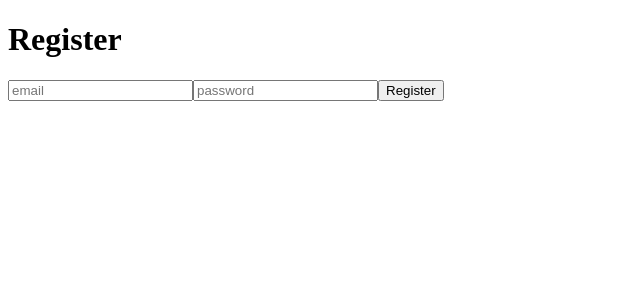
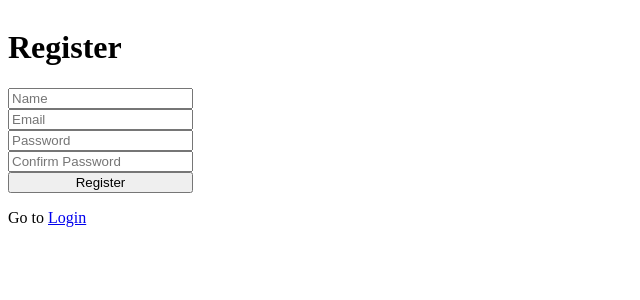
Before and after one commit to Valentino30/Todo_App_React_Typescript_Auth_Context, a React (Create React App) app: page /register in a window 1280 px wide. Before the commit this address led to /auth. Shown: the top 300 px of the page, without its empty margins (0-640 px from the left). Built offline with nearby package versions, Linux system fonts and the light colour scheme.

Commit message:
Add auth valdation and login page

```diff
--- a/src/App.tsx
+++ b/src/App.tsx
@@ -15,7 +15,8 @@ function App() {
           <Route path="/" element={<Dashboard />} />
         </Route>
         <Route element={<PublicRoutes />}>
-          <Route path="/auth" element={<Auth />} />
+          <Route path="/login" element={<Auth />} />
+          <Route path="/register" element={<Auth />} />
         </Route>
         <Route path="*" element={<Navigate to="/" />} />
       </Routes>
--- a/src/components/Auth.tsx
+++ b/src/components/Auth.tsx
@@ -1,18 +1,27 @@
 import { useState } from "react";
+import { useLocation } from "react-router";
 
 import Form from "../shared/Form";
+import Text from "../shared/Text";
 import Input from "../shared/Input";
+import Header from "../shared/Header";
 import Button from "../shared/Button";
 
+import { useAuth } from "../context/auth";
 import { CredentialsType } from "../types/auth";
-import { useAuth } from "../context/auth";
+import { Link } from "react-router-dom";
 
 export default function Auth() {
+  const { pathname } = useLocation();
   const { register } = useAuth();
   const [credentials, setCredentials] = useState<CredentialsType>({
+    name: "",
+    email: "",
     password: "",
-    email: "",
+    confirmPassword: "",
   });
+
+  const isRegisterPage = pathname === "/register";
 
   const handleChange = (e: React.ChangeEvent<HTMLInputElement>) => {
     setCredentials({
@@ -23,26 +32,68 @@ export default function Auth() {
 
   const handleSubmit = (e: React.ChangeEvent<HTMLFormElement>) => {
     e.preventDefault();
-    register(credentials);
+    if (isRegisterPage && !credentials.name) {
+      alert("Please insert name");
+    } else if (!credentials.email) {
+      alert("Please insert email");
+    } else if (!credentials.password) {
+      alert("Please insert password");
+    } else if (
+      isRegisterPage &&
+      !(credentials.password === credentials.confirmPassword)
+    ) {
+      alert("Please insert matching passwords");
+    } else {
+      register(credentials);
+    }
   };
 
   return (
-    <div>
-      <h1>Register</h1>
+    <div style={{ display: "flex" }}>
       <Form handleSubmit={handleSubmit}>
+        <Header>{isRegisterPage ? "Register" : "Login"}</Header>
+        {isRegisterPage && (
+          <Input
+            name="name"
+            placeholder="Name"
+            handleChange={handleChange}
+            value={credentials?.name}
+          />
+        )}
+
         <Input
           name="email"
-          placeholder="email"
+          placeholder="Email"
           handleChange={handleChange}
           value={credentials?.email}
         />
         <Input
           name="password"
-          placeholder="password"
+          placeholder="Password"
           handleChange={handleChange}
           value={credentials?.password}
         />
-        <Button handleClick={() => {}}>Register</Button>
+        {isRegisterPage && (
+          <Input
+            name="confirmPassword"
+            placeholder="Confirm Password"
+            handleChange={handleChange}
+            value={credentials?.confirmPassword}
+          />
+        )}
+        <Button>{isRegisterPage ? "Register" : "Login"}</Button>
+        <Text
+          withLink
+          linkComponent={
+            isRegisterPage ? (
+              <Link to="/login">Login</Link>
+            ) : (
+              <Link to="/register">Register</Link>
+            )
+          }
+        >
+          Go to
+        </Text>
       </Form>
     </div>
   );
--- a/src/components/Dashboard.tsx
+++ b/src/components/Dashboard.tsx
@@ -1,4 +1,7 @@
+import Text from "../shared/Text";
+import Header from "../shared/Header";
 import Button from "../shared/Button";
+
 import { useAuth } from "../context/auth";
 
 export default function Dashboard() {
@@ -6,10 +9,10 @@ export default function Dashboard() {
   return (
     <div>
       <Button handleClick={logout}>Logout</Button>
-      <h1>Dashboard</h1>
-      <p>{`id: ${user?.id}`}</p>
-      <p>{`email: ${user?.email}`}</p>
-      <p>{`token: ${user?.token}`}</p>
+      <Header>Dashboard</Header>
+      <Text>{`id: ${user?.id}`}</Text>
+      <Text>{`email: ${user?.email}`}</Text>
+      <Text>{`token: ${user?.token}`}</Text>
     </div>
   );
 }
--- a/src/routes/PrivateRoutes.tsx
+++ b/src/routes/PrivateRoutes.tsx
@@ -5,5 +5,5 @@ import { useAuth } from "../context/auth";
 export default function PrivateRoutes() {
   const { isAuthenticated } = useAuth();
   if (isAuthenticated) return <Outlet />;
-  return <Navigate to="/auth" />;
+  return <Navigate to="/login" />;
 }
--- a/src/shared/Button/index.tsx
+++ b/src/shared/Button/index.tsx
@@ -1,8 +1,8 @@
 type ButtonProps = {
-  handleClick: (e: React.MouseEvent<HTMLButtonElement>) => void;
+  handleClick?: (e: React.MouseEvent<HTMLButtonElement>) => void;
   children: string;
 };
 
 export default function Button({ handleClick, children }: ButtonProps) {
-  return <button onClick={(e) => handleClick(e)}>{children}</button>;
+  return <button onClick={handleClick}>{children}</button>;
 }
--- a/src/shared/Form/index.tsx
+++ b/src/shared/Form/index.tsx
@@ -4,5 +4,12 @@ type FormProps = {
 };
 
 export default function Form({ children, handleSubmit }: FormProps) {
-  return <form onSubmit={handleSubmit}>{children}</form>;
+  return (
+    <form
+      onSubmit={handleSubmit}
+      style={{ display: "flex", flexDirection: "column" }}
+    >
+      {children}
+    </form>
+  );
 }
--- /dev/null
+++ b/src/shared/Header/index.tsx
@@ -0,0 +1,7 @@
+type HeaderProps = {
+  children: string;
+};
+
+export default function Header({ children }: HeaderProps) {
+  return <h1>{children}</h1>;
+}
--- /dev/null
+++ b/src/shared/Text/index.tsx
@@ -0,0 +1,17 @@
+type TextProps = {
+  children: string;
+  withLink?: boolean;
+  linkComponent?: React.ReactNode;
+};
+
+export default function Text({ children, withLink, linkComponent }: TextProps) {
+  if (withLink) {
+    return (
+      <p>
+        {children} <span>{linkComponent}</span>
+      </p>
+    );
+  }
+
+  return <p>{children}</p>;
+}
--- a/src/types/auth.tsx
+++ b/src/types/auth.tsx
@@ -5,8 +5,10 @@ export type UserType = {
 };
 
 export type CredentialsType = {
+  name: string;
   email: string;
   password: string;
+  confirmPassword: string;
 };
 
 export type AuthContextType = {
```
